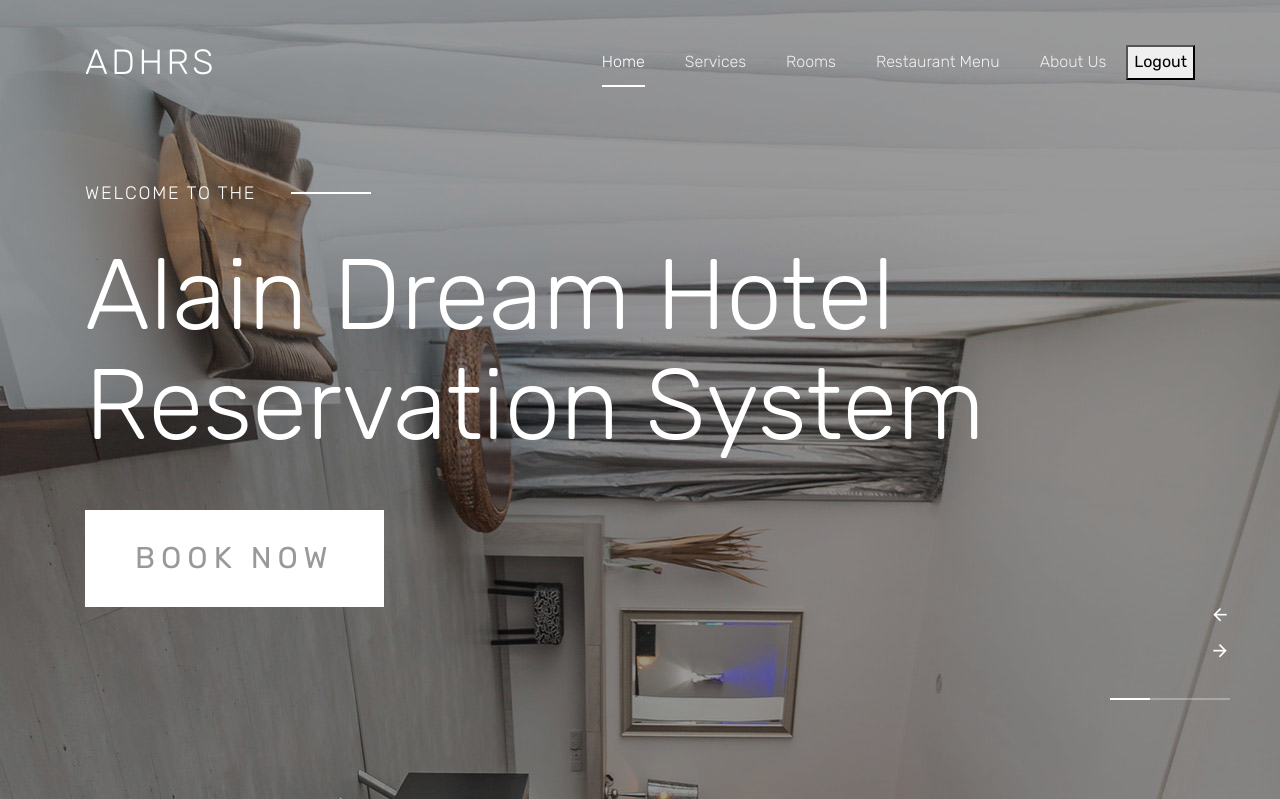
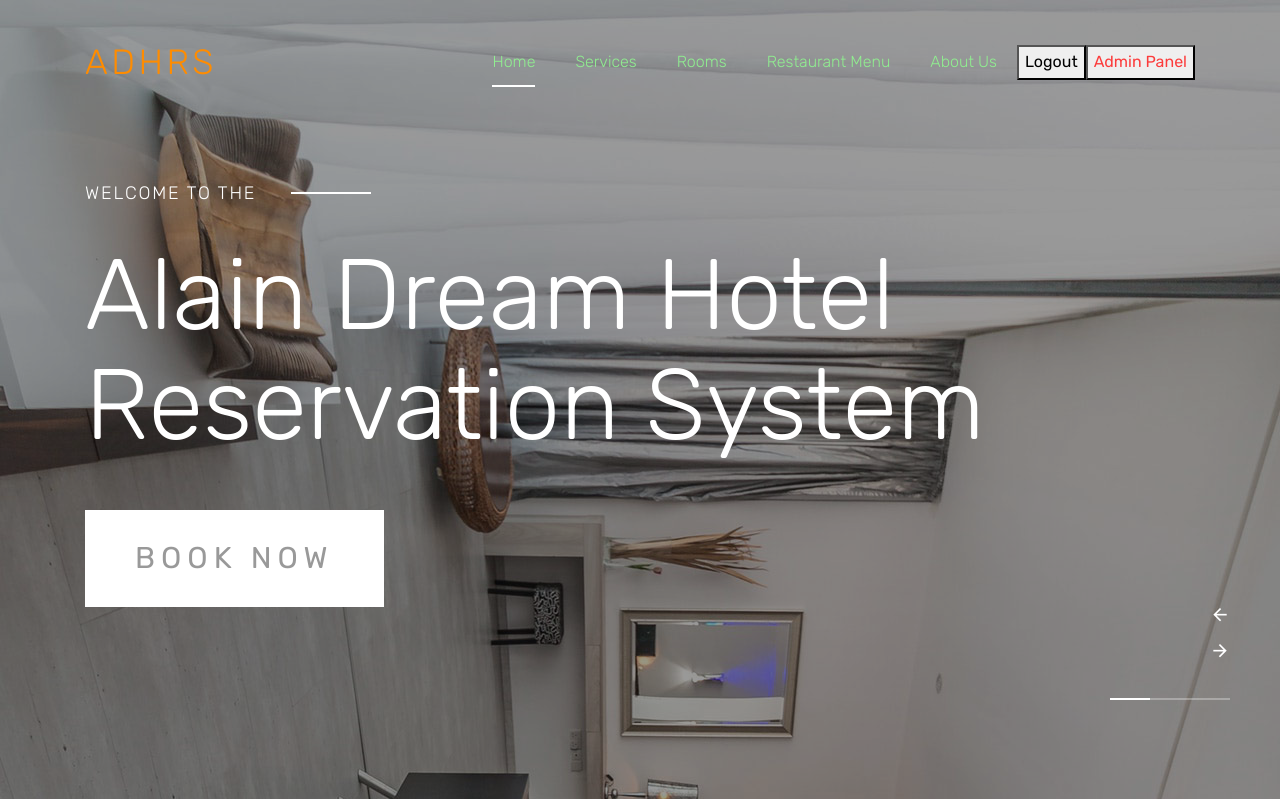
Before and after one commit to Hameon4/Hotel-Reservation-System, a PHP site: page / in a window 1280 px wide. Shown: the top 799 px of the page. Run offline with PHP 8.4, Linux system fonts and the light colour scheme; the visitor is signed in with stand-in values (Sample User, id 1); some libraries are stand-ins or nearby versions; some web fonts are replaced.

Commit message:
update 2

```diff
--- a/footer.php
+++ b/footer.php
@@ -34,7 +34,9 @@
     <div class="row pt-5">
       <div class="col-md-12 text-left">
         <p>
-          SWEB300 Spring &copy;<script>document.write(new Date().getFullYear());</script>
+          <!-- Link back to Colorlib can't be removed. Template is licensed under CC BY 3.0. -->
+          SWEB300 Spring &copy;<script>document.write(new Date().getFullYear());</script></a>
+          <!-- Link back to Colorlib can't be removed. Template is licensed under CC BY 3.0. -->
         </p>
       </div>
     </div>
--- a/header.php
+++ b/header.php
@@ -38,7 +38,7 @@
 
   <nav class="navbar navbar-expand-lg navbar-dark ftco_navbar bg-dark ftco-navbar-light" id="ftco-navbar">
     <div class="container">
-      <a class="navbar-brand" href="index.php" style="font-size: 35px;">ADHRS</a>
+      <a class="navbar-brand" href="index.php" style="font-size: 35px; color: darkorange;">ADHRS</a>
       <button class="navbar-toggler" type="button" data-toggle="collapse" data-target="#ftco-nav" aria-controls="ftco-nav" aria-expanded="false" aria-label="Toggle navigation">
         <span class="oi oi-menu"></span> Menu
       </button>
@@ -49,11 +49,11 @@
         if (isset($_SESSION['userId'])) {
           echo '<div class="collapse navbar-collapse" id="ftco-nav">
             <ul class="navbar-nav ml-auto">
-              <li class="nav-item active"><a href="#home" class="nav-link">Home</a></li>
-              <li class="nav-item"><a href="#services" class="nav-link">Services</a></li>
-              <li class="nav-item"><a href="#rooms" class="nav-link">Rooms</a></li>
-              <li class="nav-item"><a href="#menu" class="nav-link">Restaurant Menu</a></li>
-              <li class="nav-item"><a href="#about" class="nav-link">About Us</a></li>
+              <li class="nav-item active"><a href="#home" class="nav-link" style="color: lightgreen;">Home</a></li>
+              <li class="nav-item"><a href="#services" class="nav-link" style="color: lightgreen;">Services</a></li>
+              <li class="nav-item"><a href="#rooms" class="nav-link" style="color: lightgreen;">Rooms</a></li>
+              <li class="nav-item"><a href="#menu" class="nav-link" style="color: lightgreen;">Restaurant Menu</a></li>
+              <li class="nav-item"><a href="#about" class="nav-link" style="color: lightgreen;">About Us</a></li>
             </ul>
 
             <form action="includes/logout.inc.php" method="post">
@@ -61,6 +61,12 @@
 
           </form>
           </div';
+
+          if($_SESSION['userId'] == 24) {
+            echo '<form method="post">
+            <button type="submit"><a href="Admin.php" style="font-size: 16px;">Admin Panel</a></button>
+            </form>';
+          }
         }
         else {
           echo '<form action="includes/login.inc.php" method="post">
--- a/includes/booking.inc.php
+++ b/includes/booking.inc.php
@@ -8,10 +8,10 @@
      $checkoutDate = $_POST['checkout-date'];
      $roomType = $_POST['roomType'];
      $paymentType = $_POST['payment-type'];
+     $roomNumber = $_POST['roomNumber'];
 
 
-
-     $sql = "INSERT INTO booking (uidUsers, checkinDate, checkoutDate, roomType, paymentType) VALUES (?, ?, ?, ?, ?)";
+     $sql = "INSERT INTO booking (uidUsers, checkinDate, checkoutDate, roomType, paymentType, roomNumber) VALUES (?, ?, ?, ?, ?, ?)";
      $stmt = mysqli_stmt_init($conn);
 
      if(!mysqli_stmt_prepare($stmt, $sql)) {
@@ -21,7 +21,7 @@
 
      else {
 
-       mysqli_stmt_bind_param($stmt, "sssss", $username, $checkinDate, $checkoutDate, $roomType, $paymentType);
+       mysqli_stmt_bind_param($stmt, "ssssss", $username, $checkinDate, $checkoutDate, $roomType, $paymentType, $roomNumber);
        mysqli_stmt_execute($stmt);
        // mysqli_stmt_store_result($stmt); for fecthing from database purposes
        header("Location: ../index.php?signup=success");
--- a/index.php
+++ b/index.php
@@ -3,18 +3,18 @@
  ?>
 
  <main>
-   <?php
-    if (isset($_SESSION['userId'])) {
-      echo '  <script>
-                alert("You are logged in!");
-              </script>';
-    }
-    else {
-      echo '<script>
-                alert("You are logged out!");
-              </script>';
-    }
-    ?>
+   <!-- <?php
+    //if (isset($_SESSION['userId'])) {
+    //  echo '  <script>
+              //  alert("You are logged in!");
+            //  </script>';
+  //  }
+  //  else {
+    //  echo '<script>
+              //  alert("You are logged out!");
+            //  </script>';
+  //  }
+    ?> -->
     <!-- Body layout -->
     <div class="block-31" style="position: relative;" id="home">
       <div class="owl-carousel loop-block-31 ">
@@ -31,6 +31,7 @@
                   else {
                     echo '<p><a href="signup.php" class="btn py-4 px-5 btn-primary" style="font-size: 30px;">Sign Up</a></p>';
                   }
+
                 ?>
               </div>
             </div>
@@ -67,6 +68,7 @@
                   else {
                     echo '<p><a href="signup.php" class="btn py-4 px-5 btn-primary" style="font-size: 30px;">Sign Up</a></p>';
                   }
+
                 ?>
               </div>
             </div>
```
Also changed, not shown: admin.php (added, +45 -0 lines), booking.php (+5 -2 lines), 1 other file.
